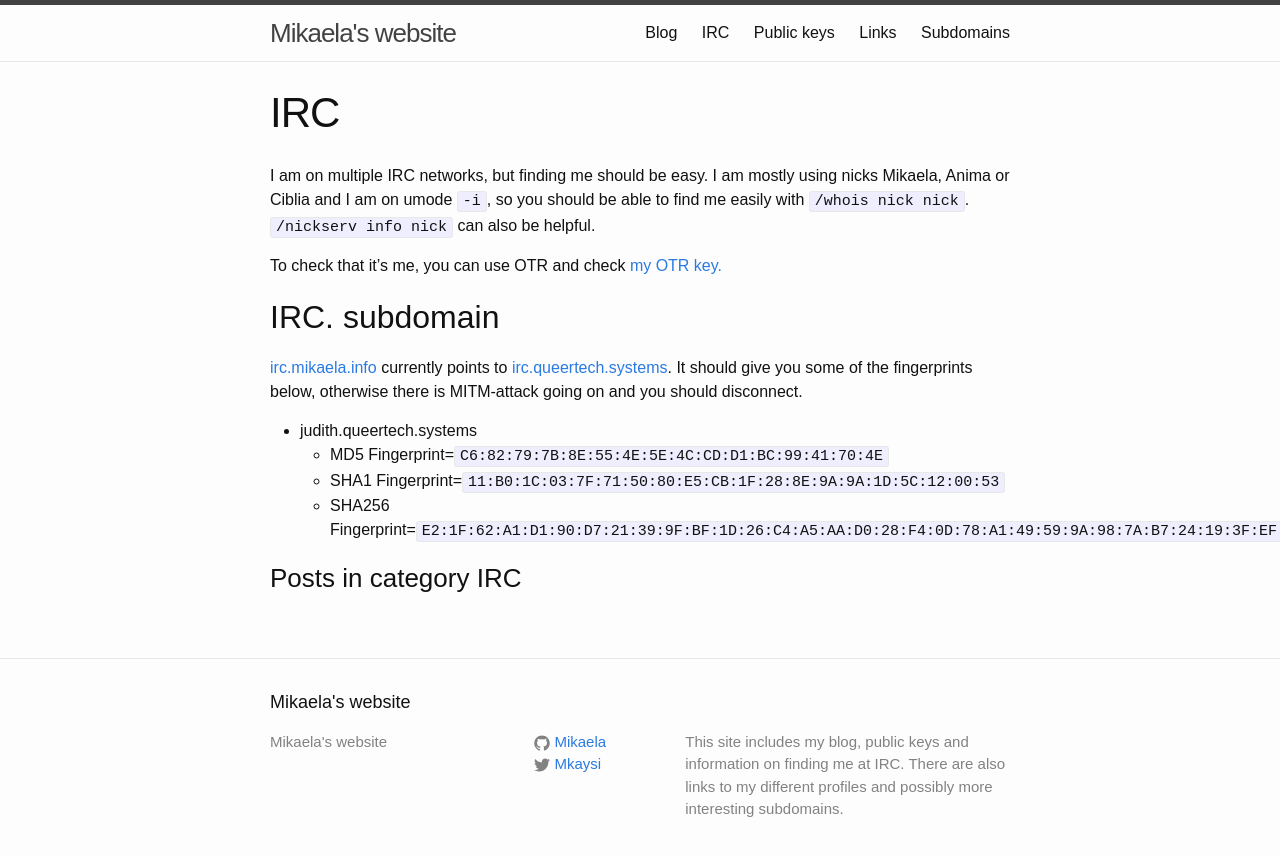
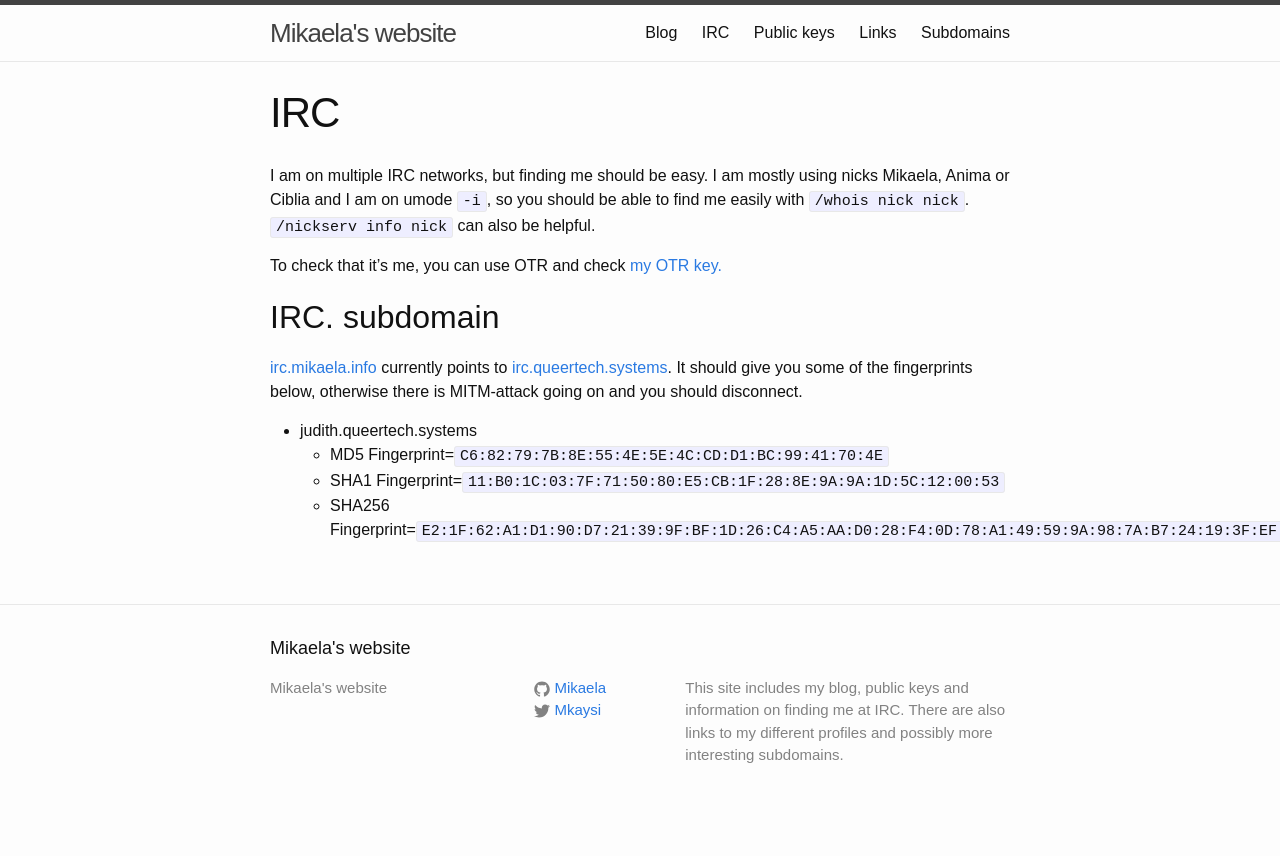
Before and after one commit to Mikaela/mikaela.github.io, a Jekyll site: the page built from pages/irc.markdown, in a window 1280 px wide. Shown: the top 856 px of the page. Built offline with Jekyll 4.4.1, drawn with Linux system fonts in a browser that asks for light colours; Markdown is read by kramdown in place of the engine named in the settings.

Commit message:
Revert "irc: add posts in that category"
This reverts commit 8526e3bf3fb6a7cb9847d9941bc68f759c2c31b1.

```diff
--- a/pages/irc.markdown
+++ b/pages/irc.markdown
@@ -20,13 +20,3 @@ going on and you should disconnect.
     * MD5 Fingerprint=`C6:82:79:7B:8E:55:4E:5E:4C:CD:D1:BC:99:41:70:4E`
     * SHA1 Fingerprint=`11:B0:1C:03:7F:71:50:80:E5:CB:1F:28:8E:9A:9A:1D:5C:12:00:53`
     * SHA256 Fingerprint=`E2:1F:62:A1:D1:90:D7:21:39:9F:BF:1D:26:C4:A5:AA:D0:28:F4:0D:78:A1:49:59:9A:98:7A:B7:24:19:3F:EF`
-
-### Posts in category IRC
-
-<ul>
-  {% for post in site.categories.irc %}
-    <li>
-      <a href="{{ post.url }}">{{ post.title }}</a>
-    </li>
-  {% endfor %}
-</ul>
```
